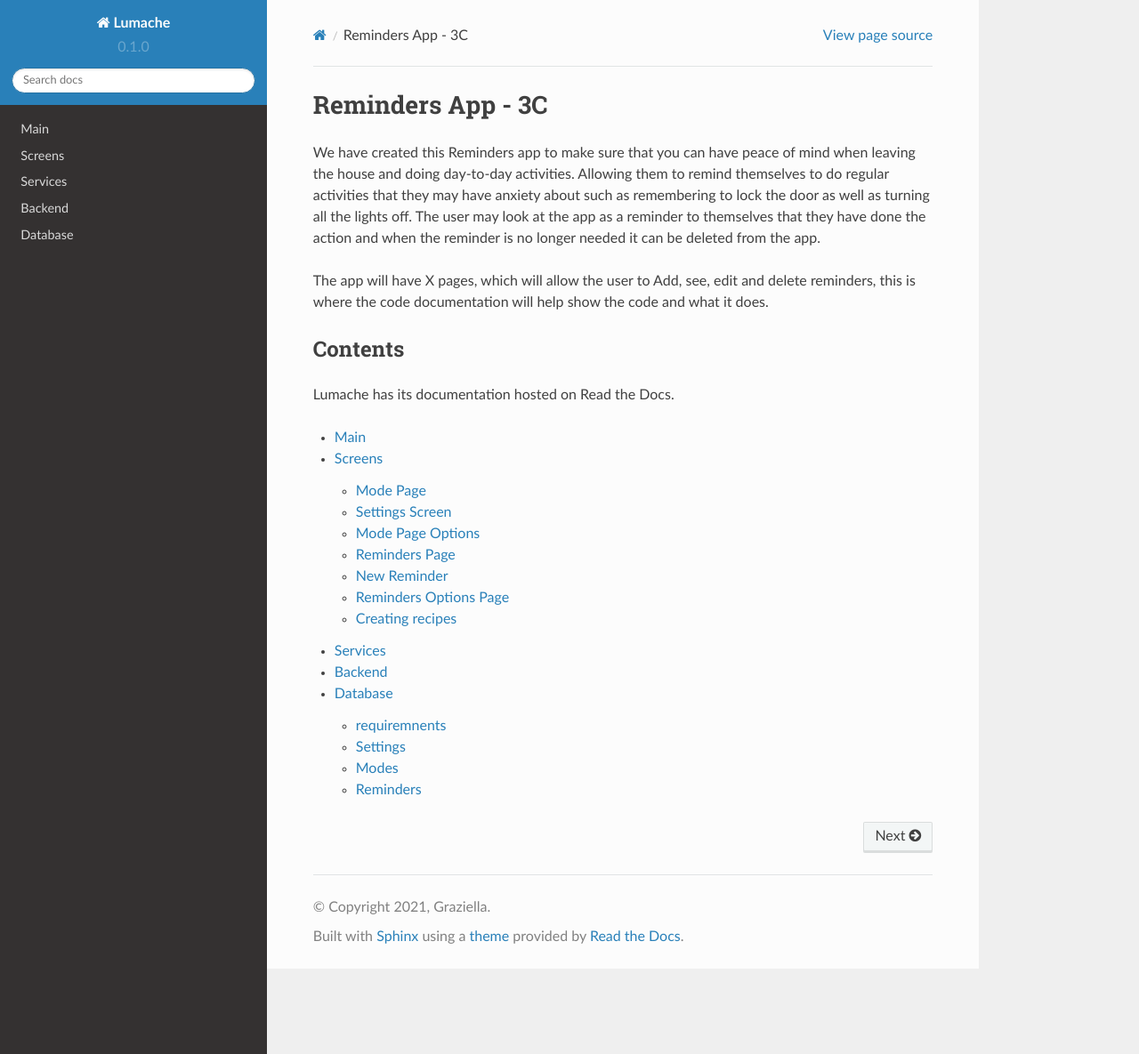
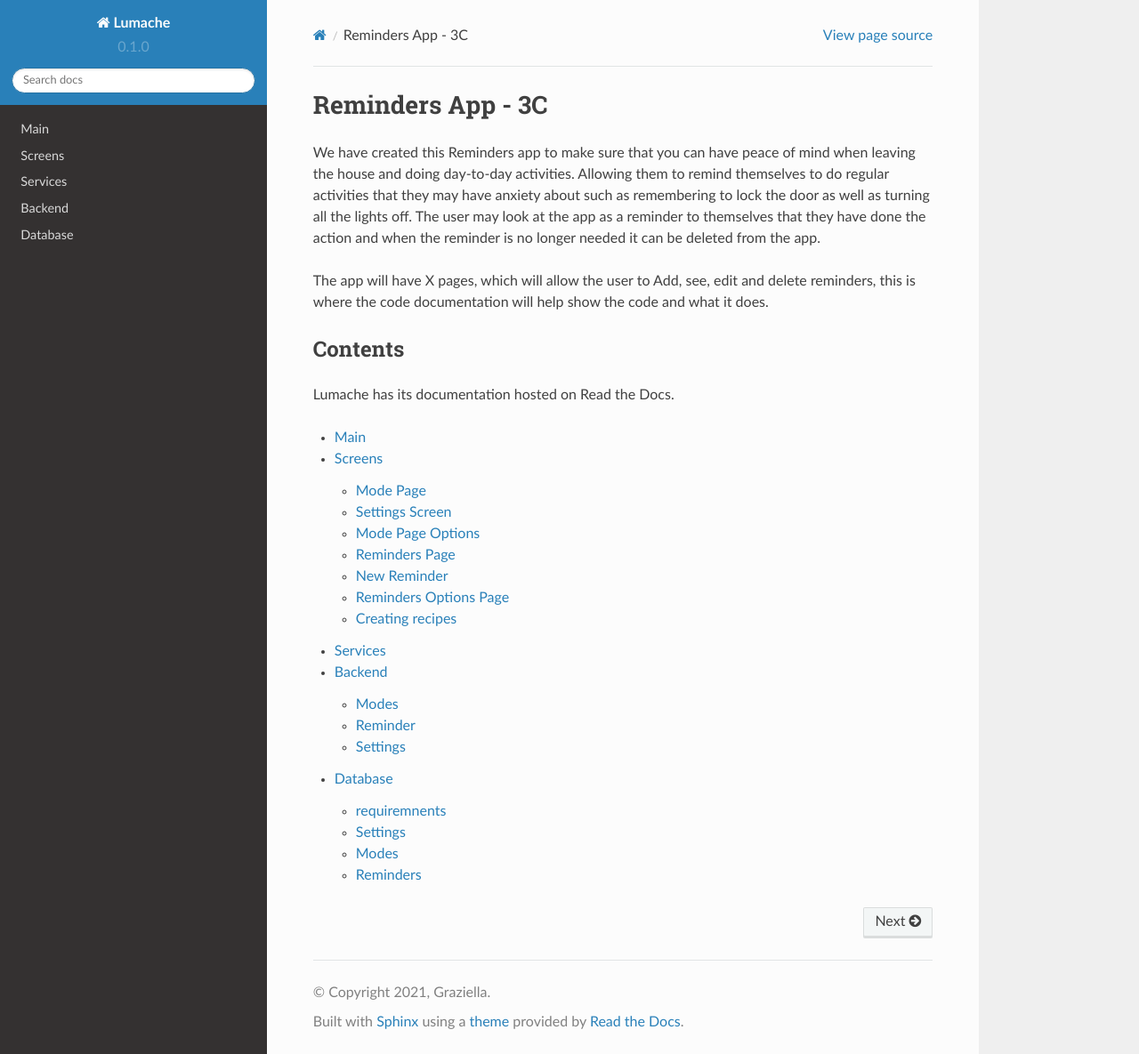
Before and after one commit to SE-sustainability/Project_code, a Sphinx documentation site: the page built from docs/source/index.rst, in a window 1280 px wide and 1185 px high. Shown: the whole window at 89% size. Built offline with Sphinx 7.4.7 and the Read the Docs theme 2.0.0, drawn with Linux system fonts in a browser that asks for light colours.

Commit message:
Update backend.rst

```diff
--- a/docs/source/backend.rst
+++ b/docs/source/backend.rst
@@ -1,7 +1,11 @@
 Backend
 ========
 
-.. autosummary::
-   :toctree: generated
+Modes
+----
 
-   lumache
+Reminder
+--------
+
+Settings
+--------
```
